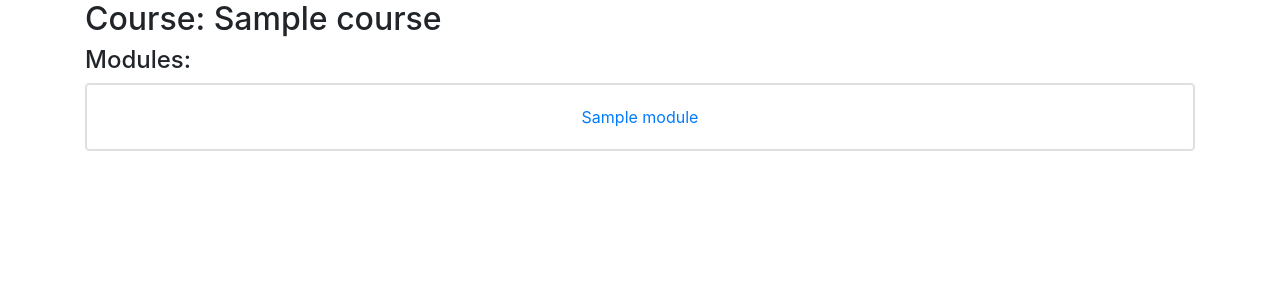
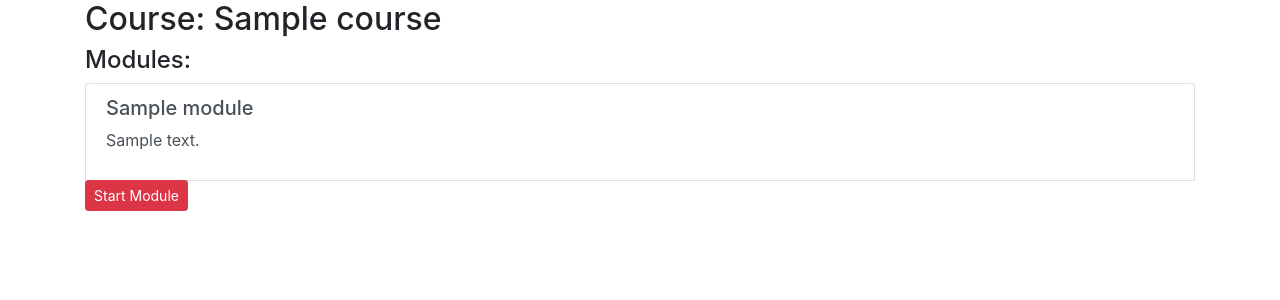
Before and after one commit to laboyd001/treaducation, a Django app: page /courses/1/ in a window 1280 px wide. Shown: the part 56-356 px from the top of the page. Run offline with Django 3.2, Linux system fonts and the light colour scheme; tables that the repository leaves empty hold one stand-in row (values such as "Sample post"); some libraries are stand-ins or nearby versions.

Commit message:
added list group to course'

```diff
--- a/courses/templates/courses/course.html
+++ b/courses/templates/courses/course.html
@@ -7,11 +7,20 @@
 <h4>Modules:</h4>
 
     {% for module in modules %}
-        <div class="card text-center">
-            <div class="card">
-                <div class="card-body">
-                        <a href="{% url 'courses:module' module.id %}">{{ module.title }}</a>
+        <div class="list-group">
+            <a href="#" class="list-group-item list-group-item-action">
+                <div class="d-flex w-100 justify-content-between">
+                <h5 class="mb-1">{{ module.title}}</h5>
                 </div>
+                <p class="mb-1">{{ module.description|linebreaks }}</small>
+            </a>
+            <div class="btn-group" role="group" aria-label="Basic example">
+                <form action="{% url 'courses:module' module.id %}" method='GET'>
+                    {% csrf_token %}
+                    <button name='submit' class="btn btn-danger btn-sm">
+                        Start Module
+                    </button>
+                </form>
             </div>
         </div>
         <br>
```
